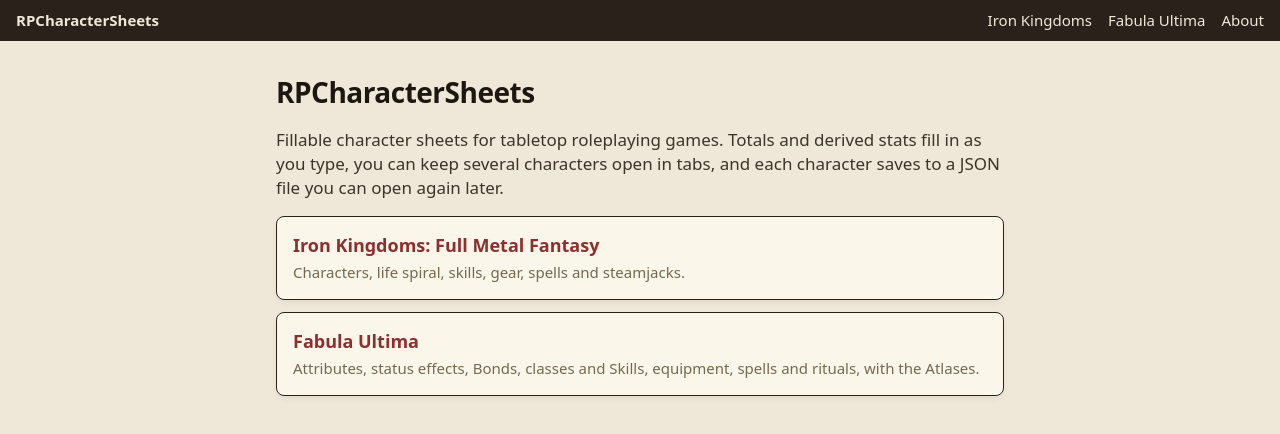
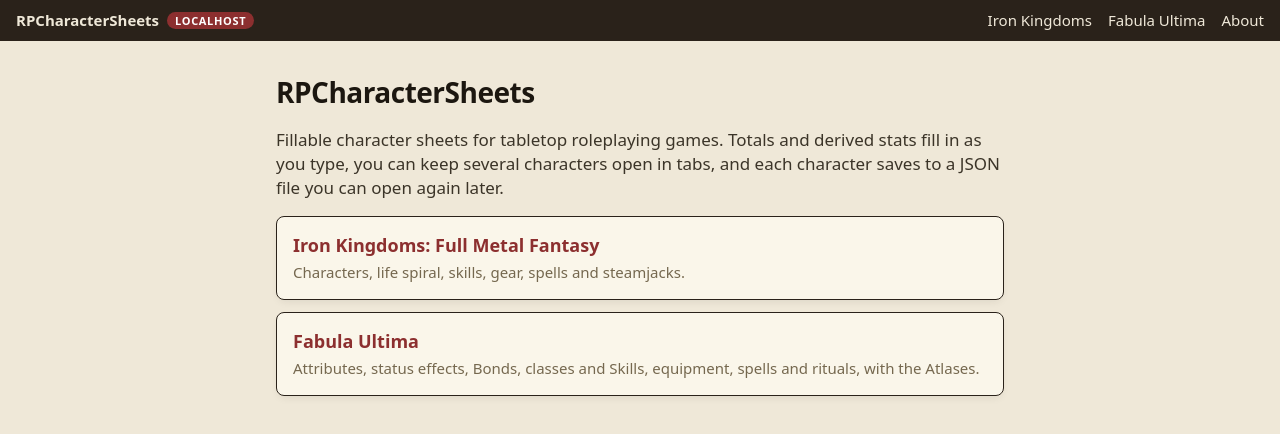
Before and after one commit to PaxNemesis/RPCharacterSheets, a React (Vite) app: page / in a window 1280 px wide. Shown: the top 434 px of the page. Built offline with nearby package versions, Linux system fonts and the light colour scheme.

Commit message:
chore: add localhost indication

```diff
--- a/src/components/RootLayout/RootLayout.styles.css
+++ b/src/components/RootLayout/RootLayout.styles.css
@@ -26,8 +26,25 @@
     }
   }
 
+  .root-layout-home {
+    display: flex;
+    align-items: center;
+    gap: 8px;
+    margin-right: auto;
+  }
+
   .root-layout-brand {
     font-weight: 800;
-    margin-right: auto;
+  }
+
+  .root-layout-env {
+    padding: 1px 8px;
+    border-radius: 999px;
+    font-size: 11px;
+    font-weight: 700;
+    letter-spacing: 0.06em;
+    text-transform: uppercase;
+    color: var(--accent-contrast);
+    background: var(--accent);
   }
 }
--- a/src/components/RootLayout/RootLayout.tsx
+++ b/src/components/RootLayout/RootLayout.tsx
@@ -1,14 +1,24 @@
 import { Link, Outlet } from '@tanstack/react-router'
 import { TanStackRouterDevtools } from '@tanstack/react-router-devtools'
 import './RootLayout.styles.css'
+
+// Production is GitHub Pages; anything served from this machine, `pnpm dev` or `pnpm preview`, is local.
+const isLocal = ['localhost', '127.0.0.1', '[::1]'].includes(window.location.hostname)
 
 export function RootLayout() {
   return (
     <div className="root-layout-container">
       <nav className="root-layout-nav">
-        <Link to="/" className="root-layout-brand">
-          RPCharacterSheets
-        </Link>
+        <div className="root-layout-home">
+          <Link to="/" className="root-layout-brand">
+            RPCharacterSheets
+          </Link>
+          {isLocal && (
+            <span className="root-layout-env" title="Running locally, not the published site">
+              localhost
+            </span>
+          )}
+        </div>
         <Link to="/iron-kingdoms-fmf">Iron Kingdoms</Link>
         <Link to="/fabula-ultima">Fabula Ultima</Link>
         <Link to="/about">About</Link>
```
